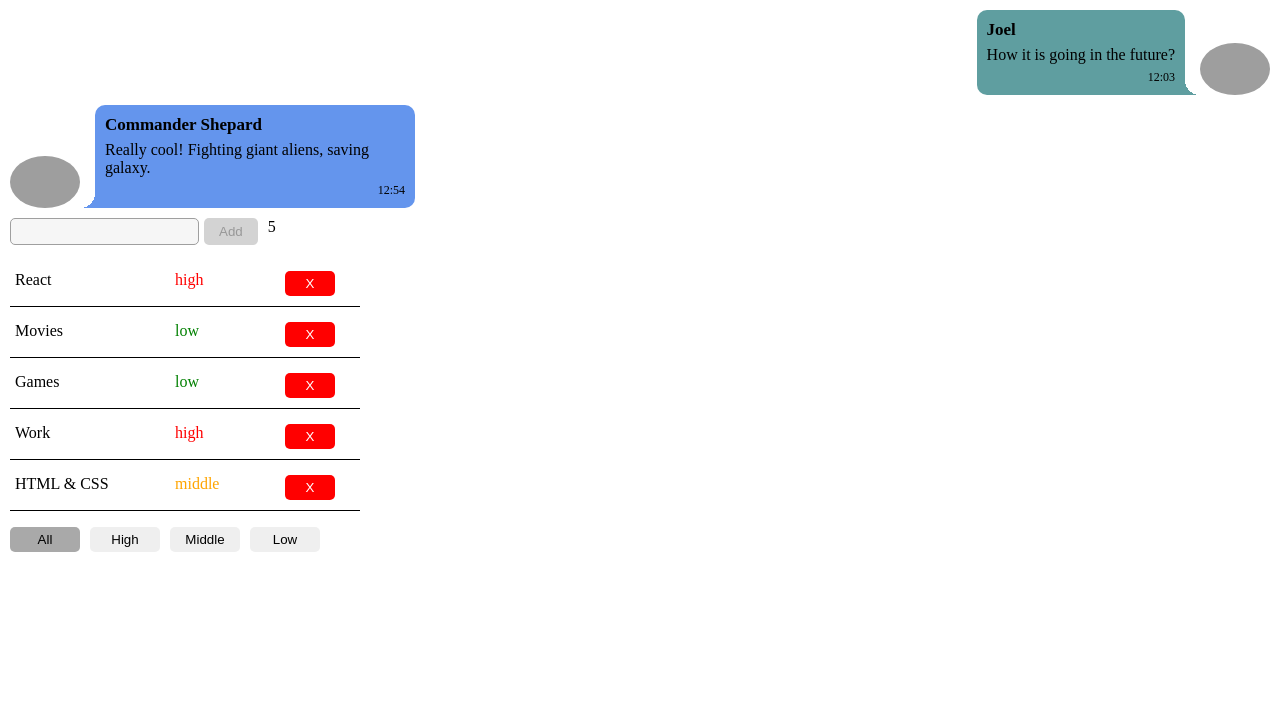
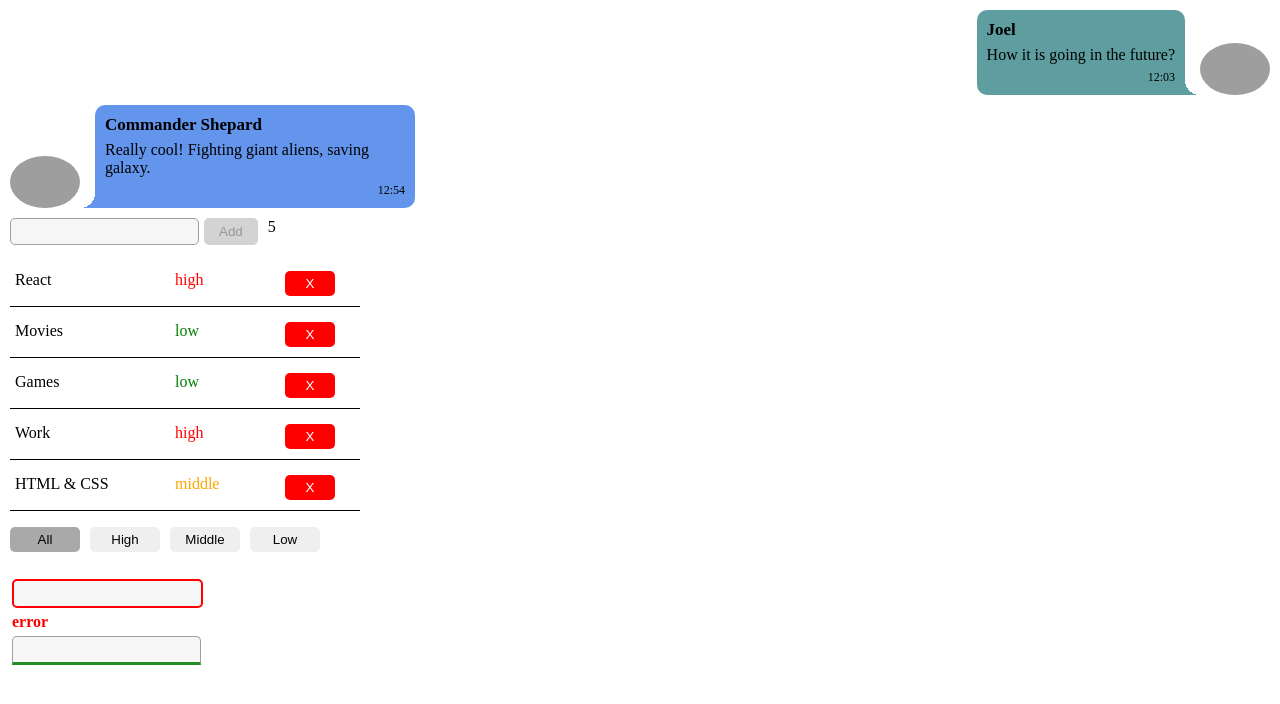
Before and after one commit to alexbrilevski/custom-ui-components-react, a React (Vite) app: page /#/ in a window 1280 px wide. Shown: the top 704 px of the page. Built offline with nearby package versions, Linux system fonts and the light colour scheme; grey boxes are pictures that could not be loaded.

Commit message:
Custom text input component demo was added

```diff
--- a/src/App.tsx
+++ b/src/App.tsx
@@ -1,11 +1,13 @@
 import Affairs from "./components/Affairs/Affairs";
 import Messages from "./components/Messages/Messages";
+import UIKit from "./components/UIKit/UIKit";
 
 function App() {
   return (
     <>
       <Messages />
       <Affairs />
+      <UIKit />
     </>
   );
 }
--- /dev/null
+++ b/src/components/UIKit/UIKit.module.css
@@ -0,0 +1,15 @@
+.solidBottomBorder {
+  border-bottom: 3px solid forestgreen;
+  border-radius: 5px 5px 0 0;
+}
+
+.column {
+  display: flex;
+  flex-direction: column;
+  align-items: flex-start;
+  padding: 12px;
+}
+
+.testSpanError {
+  font-weight: bold;
+}
--- /dev/null
+++ b/src/components/UIKit/UIKit.tsx
@@ -0,0 +1,36 @@
+import { useState } from "react";
+import InputText from "./common/InputText/InputText";
+import s from "./UIKit.module.css";
+
+function UIKit() {
+  const [text, setText] = useState<string>("");
+  const error = text ? "" : "error";
+
+  const showAlert = () => {
+    if (error) {
+      alert("Input text...");
+    } else {
+      alert(text);
+    }
+  };
+
+  return (
+    <div>
+      <div className={s.column}>
+        <InputText
+          value={text}
+          onChangeText={setText}
+          onEnter={showAlert}
+          error={error}
+          spanClassName={s.testSpanError}
+        />
+
+        <InputText
+          className={s.solidBottomBorder}
+        />
+      </div>
+    </div>
+  );
+}
+
+export default UIKit;
--- /dev/null
+++ b/src/components/UIKit/common/InputText/InputText.module.css
@@ -0,0 +1,21 @@
+.superInput {
+  margin: 5px 0;
+  padding: 5px;
+  background: #f6f6f6;
+  border: 1px solid #9f9f9f;
+  border-radius: 5px;
+}
+
+.superInput:focus {
+  background: white;
+  box-shadow: 0 0 10px #9f9f9f;
+  outline: none;
+}
+
+.errorInput {
+  border: 2px solid red;
+}
+
+.error {
+  color: red;
+}
--- /dev/null
+++ b/src/components/UIKit/common/InputText/InputText.tsx
@@ -0,0 +1,50 @@
+import type { ChangeEvent, DetailedHTMLProps, FC, InputHTMLAttributes, KeyboardEvent } from "react";
+import s from "./InputText.module.css";
+
+type DefaultInputProps = DetailedHTMLProps<InputHTMLAttributes<HTMLInputElement>, HTMLInputElement>
+
+type InputTextProps = DefaultInputProps & {
+  onChangeText?: (value: string) => void,
+  onEnter?: () => void,
+  error?: string,
+  spanClassName?: string,
+};
+
+const InputText: FC<InputTextProps> = ({
+  type,
+  onChange,
+  onChangeText,
+  onKeyPress,
+  onEnter,
+  error,
+  className,
+  spanClassName,
+  ...restProps
+}) => {
+  const onChangeCallback = (e: ChangeEvent<HTMLInputElement>) => {
+    onChange && onChange(e);
+    onChangeText && onChangeText(e.currentTarget.value);
+  }
+  const onKeyPressCallback = (e: KeyboardEvent<HTMLInputElement>) => {
+    onKeyPress && onKeyPress(e);
+    onEnter && e.key === 'Enter' && onEnter();
+  }
+
+  const finalSpanClassName = `${s.error} ${spanClassName ? spanClassName : ""}`;
+  const finalInputClassName = `${s.superInput} ${error ? s.errorInput : ""} ${className ? className : ""}`;
+
+  return (
+    <>
+      <input
+        type={'text'}
+        onChange={onChangeCallback}
+        onKeyPress={onKeyPressCallback}
+        className={finalInputClassName}
+        {...restProps}
+      />
+      {error && <span className={finalSpanClassName}>{error}</span>}
+    </>
+  );
+};
+
+export default InputText;
```
